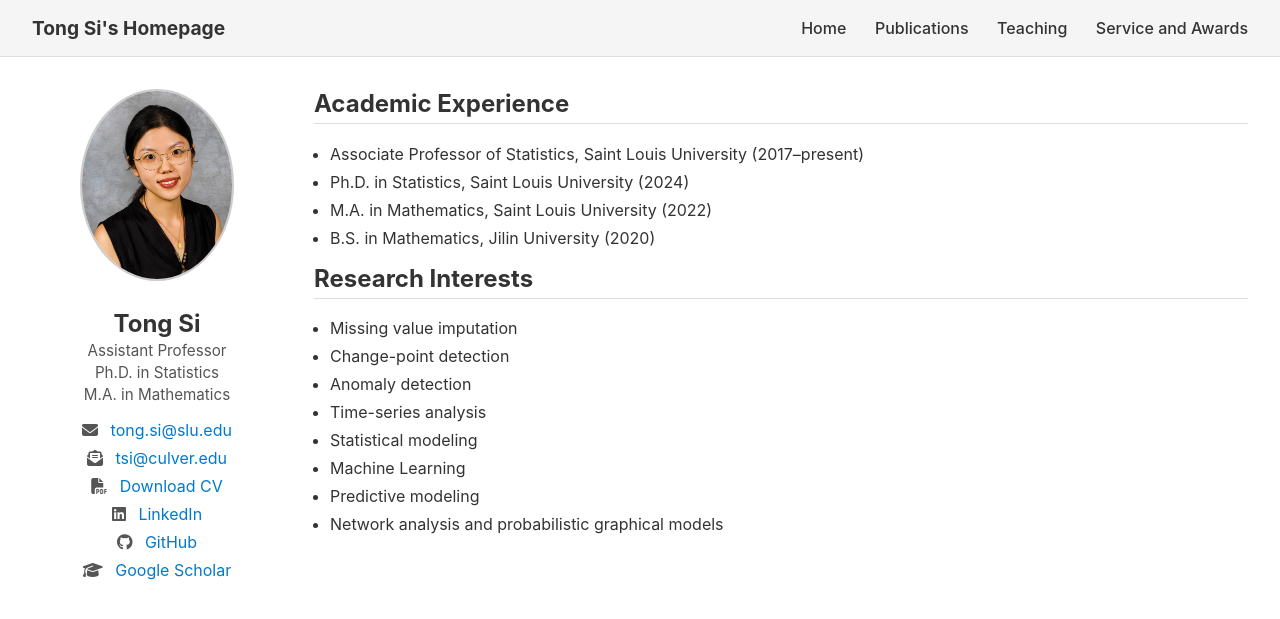
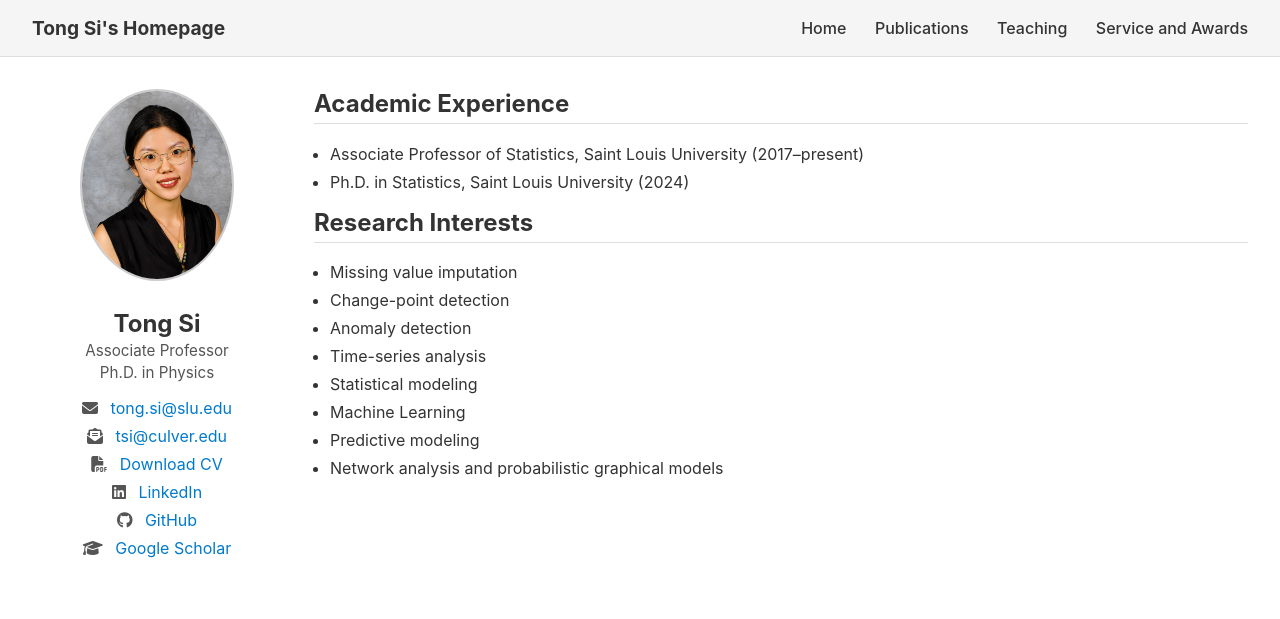
Before and after one commit to GongData/gongData.github.io, a Jekyll site: the page index.html, which Jekyll copies as it is, in a window 1280 px wide. Shown: the top 619 px of the page. Built offline with Jekyll 4.4.1, drawn with Linux system fonts in a browser that asks for light colours.

Commit message:
Update index.html

```diff
--- a/index.html
+++ b/index.html
@@ -105,9 +105,9 @@
   <aside class="sidebar">
     <img src="/assets/headshot.jpg" alt="Tong Si">
     <h2>Tong Si</h2>
-    <p>Assistant Professor</p>
-    <p>Ph.D. in Statistics</p>
-    <p>M.A. in Mathematics</p>
+    <p>Associate Professor</p>
+    <p>Ph.D. in Physics</p>
+
 
     <ul class="icon-list">
       <li><i class="fa-solid fa-envelope"></i> <a href="mailto:tong.si@slu.edu">tong.si@slu.edu</a></li>
@@ -125,8 +125,6 @@
     <ul>
       <li>Associate Professor of Statistics, Saint Louis University (2017–present)</li>
       <li>Ph.D. in Statistics, Saint Louis University (2024)</li>
-      <li>M.A. in Mathematics, Saint Louis University (2022)</li>
-      <li>B.S. in Mathematics, Jilin University (2020)</li>
     </ul>
 
     <h2>Research Interests</h2>
```
